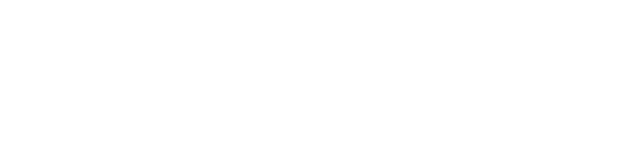
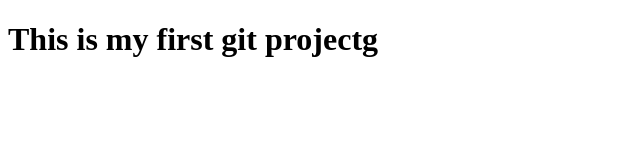
Before and after one commit to IlijaDobrosavljevic/Test-project, a plain HTML site: page index.html in a window 1280 px wide. Shown: the whole page, without its empty margins (0-640 px from the left). Drawn offline with Linux system fonts and the light colour scheme.

Commit message:
nova grana

```diff
--- a/index.html
+++ b/index.html
@@ -6,6 +6,6 @@
     <title>Document</title>
 </head>
 <body>
-
+    <h1>This is my first git projectg</h1>
 </body>
 </html>
```
